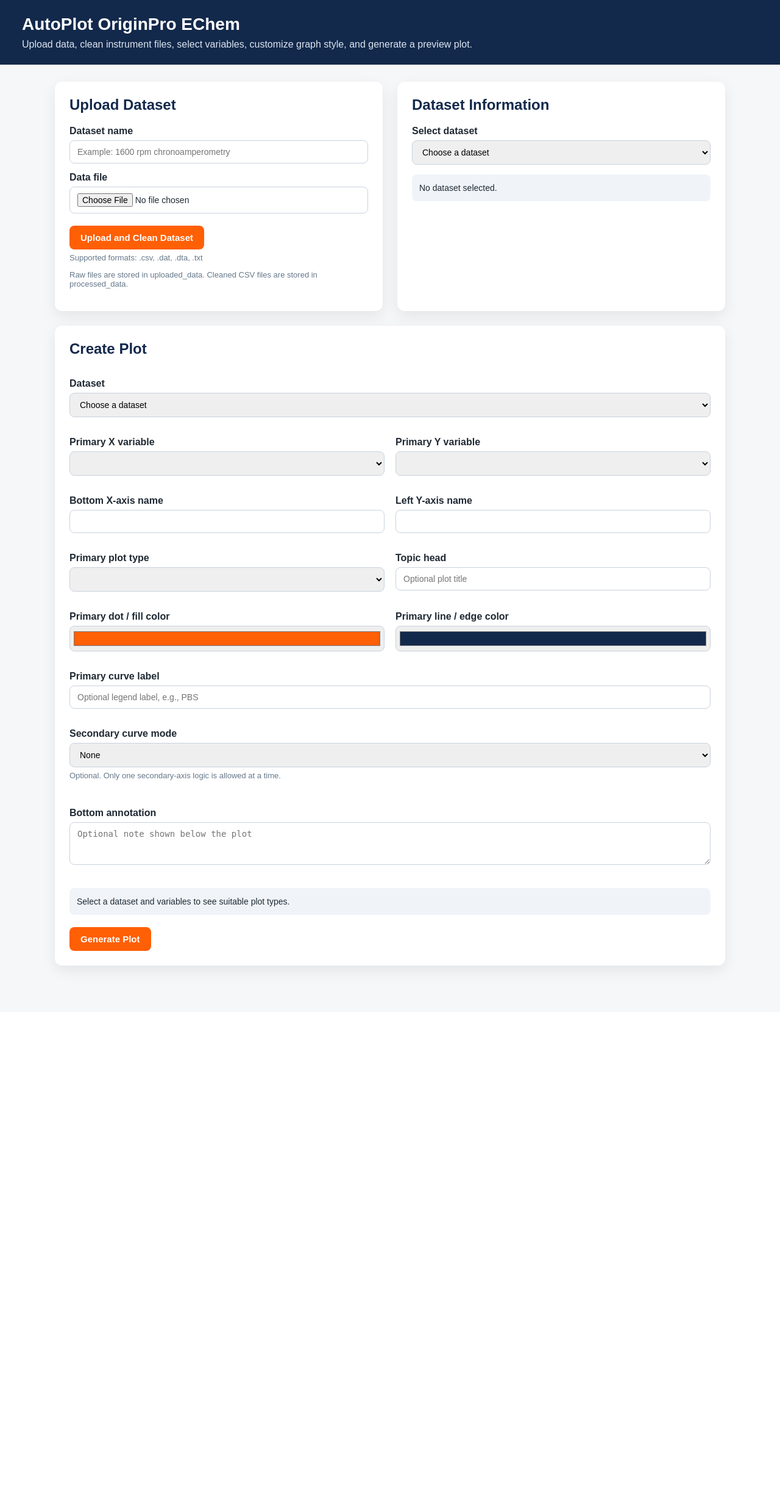
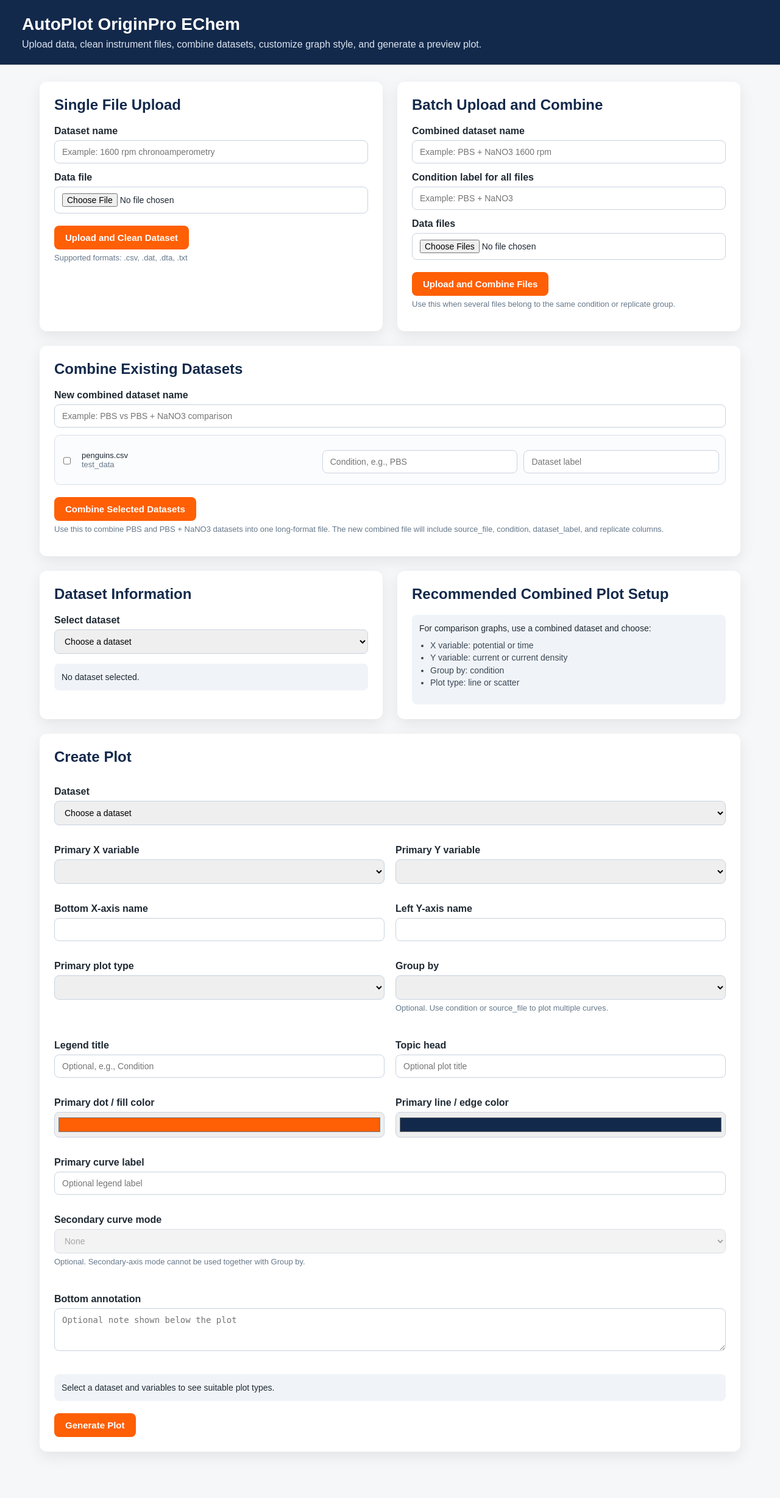
Before and after one commit to ZJYang-96485/Autoplot-OriginPro-EChem, a Flask app: page / in a window 1280 px wide. Shown: the whole page at 61% size. Before the commit the page ends 1601 px from the top, so only its background shows below. Run offline with Flask 3, Linux system fonts and the light colour scheme; lists and menus that the app fills with data are empty.

Commit message:
Add data combiner.

```diff
--- a/app.py
+++ b/app.py
@@ -12,6 +12,7 @@
 from werkzeug.utils import secure_filename
 
 from data_loader import read_dataset, inspect_dataset, save_cleaned_dataset
+from data_combiner import combine_file_paths
 
 
 app = Flask(__name__)
@@ -68,6 +69,20 @@
         return value
 
     return default
+
+
+def safe_output_name(value, default_name):
+    value = str(value).strip()
+
+    if not value:
+        return default_name
+
+    value = secure_filename(value)
+
+    if not value:
+        return default_name
+
+    return value
 
 
 def register_dataset(file_path, dataset_type, source, uploaded_by="user", description=""):
@@ -251,6 +266,39 @@
         raise ValueError("Unsupported plot type.")
 
 
+def plot_grouped_curves(ax, df, x_col, y_col, group_col, plot_type):
+    if plot_type not in ["line", "scatter"]:
+        raise ValueError("Group-by plotting is only supported for line or scatter plots.")
+
+    if y_col in [None, "", "none"]:
+        raise ValueError("Group-by plotting requires a Y variable.")
+
+    data = df[[x_col, y_col, group_col]].dropna()
+
+    if data.empty:
+        raise ValueError("No valid data points were found for the selected group-by plot.")
+
+    for group_name, group in data.groupby(group_col, sort=False):
+        label = str(group_name)
+
+        if plot_type == "scatter":
+            ax.scatter(
+                group[x_col],
+                group[y_col],
+                alpha=0.78,
+                label=label
+            )
+        else:
+            group = group.sort_values(by=x_col)
+            ax.plot(
+                group[x_col],
+                group[y_col],
+                marker="o",
+                linewidth=1.6,
+                label=label
+            )
+
+
 def plot_secondary_line_or_scatter(ax, df, x_col, y_col, plot_type, marker_color, line_color, label):
     data = df[[x_col, y_col]].dropna().sort_values(by=x_col)
 
@@ -288,6 +336,8 @@
     marker_color,
     line_color,
     primary_label,
+    group_col,
+    group_label,
     secondary_mode,
     x2_col,
     y2_col,
@@ -306,6 +356,8 @@
     data_path = Path(dataset["file_path"])
     df = read_dataset(data_path)
 
+    group_col = None if group_col in [None, "", "none"] else group_col
+
     if secondary_mode not in SECONDARY_MODES:
         raise ValueError("Invalid secondary mode.")
 
@@ -314,6 +366,12 @@
 
     if y_col and y_col != "none" and y_col not in df.columns:
         raise ValueError("Primary Y column not found.")
+
+    if group_col is not None and group_col not in df.columns:
+        raise ValueError("Group-by column not found.")
+
+    if group_col is not None and secondary_mode != "none":
+        raise ValueError("Group-by plotting cannot be used together with secondary-axis mode.")
 
     if secondary_mode != "none" and plot_type not in ["line", "scatter"]:
         raise ValueError("Secondary curve mode is only supported for line or scatter plots.")
@@ -346,16 +404,26 @@
 
     fig, ax = plt.subplots(figsize=(8, 5), dpi=150)
 
-    plot_single_curve(
-        ax=ax,
-        df=df,
-        x_col=x_col,
-        y_col=y_col,
-        plot_type=plot_type,
-        marker_color=marker_color,
-        line_color=line_color,
-        label=primary_label
-    )
+    if group_col is not None:
+        plot_grouped_curves(
+            ax=ax,
+            df=df,
+            x_col=x_col,
+            y_col=y_col,
+            group_col=group_col,
+            plot_type=plot_type
+        )
+    else:
+        plot_single_curve(
+            ax=ax,
+            df=df,
+            x_col=x_col,
+            y_col=y_col,
+            plot_type=plot_type,
+            marker_color=marker_color,
+            line_color=line_color,
+            label=primary_label
+        )
 
     final_x_label = x_label if x_label else x_col
 
@@ -427,7 +495,8 @@
         labels += labels_secondary
 
     if handles and any(labels):
-        ax.legend(handles, labels, loc="best")
+        legend_title = group_label if group_col and group_label else group_col
+        ax.legend(handles, labels, loc="best", title=legend_title)
 
     if bottom_annotation:
         fig.text(
@@ -506,6 +575,131 @@
     return redirect(url_for("index"))
 
 
+@app.route("/upload_batch", methods=["POST"])
+def upload_batch_dataset():
+    files = request.files.getlist("dataset_files")
+    files = [file for file in files if file and file.filename]
+
+    if not files:
+        flash("Please select at least one data file.")
+        return redirect(url_for("index"))
+
+    for file in files:
+        if not is_supported_file(file.filename):
+            flash("Only .csv, .dat, .dta, and .txt files are supported for batch upload.")
+            return redirect(url_for("index"))
+
+    timestamp = datetime.now().strftime("%Y%m%d_%H%M%S")
+    raw_paths = []
+
+    for index, file in enumerate(files, start=1):
+        safe_name = secure_filename(file.filename)
+        raw_path = UPLOADED_DATA_DIR / f"{timestamp}_{index:03d}_{safe_name}"
+        file.save(raw_path)
+        raw_paths.append(raw_path)
+
+    batch_name = request.form.get("batch_name", "").strip()
+    condition_label = request.form.get("batch_condition", "").strip()
+
+    output_stem = safe_output_name(batch_name, f"batch_combined_{timestamp}")
+    output_path = PROCESSED_DATA_DIR / f"{timestamp}_{output_stem}_combined.csv"
+
+    condition_labels = None
+
+    if condition_label:
+        condition_labels = [condition_label] * len(raw_paths)
+
+    try:
+        combine_file_paths(
+            file_paths=raw_paths,
+            output_path=output_path,
+            condition_labels=condition_labels
+        )
+    except Exception as error:
+        flash(f"Batch upload saved raw files, but combining failed: {error}")
+        return redirect(url_for("index"))
+
+    description = batch_name if batch_name else "Batch uploaded and combined dataset."
+
+    register_dataset(
+        file_path=output_path,
+        dataset_type="combined_data",
+        source=f"Batch combined upload: {len(raw_paths)} files",
+        uploaded_by="user",
+        description=description
+    )
+
+    flash("Batch files uploaded, cleaned, and combined successfully.")
+    return redirect(url_for("index"))
+
+
+@app.route("/combine_existing", methods=["POST"])
+def combine_existing_datasets():
+    dataset_ids = request.form.getlist("combine_dataset_ids")
+
+    if len(dataset_ids) < 2:
+        flash("Please select at least two datasets to combine.")
+        return redirect(url_for("index"))
+
+    selected_datasets = []
+    file_paths = []
+    condition_labels = []
+    dataset_labels = []
+
+    for dataset_id in dataset_ids:
+        dataset = get_dataset(dataset_id)
+
+        if dataset is None:
+            continue
+
+        condition = request.form.get(f"condition_{dataset_id}", "").strip()
+        dataset_label = request.form.get(f"dataset_label_{dataset_id}", "").strip()
+
+        if not condition:
+            condition = dataset.get("description") or Path(dataset["file_path"]).stem
+
+        if not dataset_label:
+            dataset_label = dataset.get("file_name") or Path(dataset["file_path"]).stem
+
+        selected_datasets.append(dataset)
+        file_paths.append(Path(dataset["file_path"]))
+        condition_labels.append(condition)
+        dataset_labels.append(dataset_label)
+
+    if len(file_paths) < 2:
+        flash("At least two valid datasets are required for combining.")
+        return redirect(url_for("index"))
+
+    timestamp = datetime.now().strftime("%Y%m%d_%H%M%S")
+    combined_name = request.form.get("combined_existing_name", "").strip()
+    output_stem = safe_output_name(combined_name, f"selected_combined_{timestamp}")
+    output_path = PROCESSED_DATA_DIR / f"{timestamp}_{output_stem}_combined.csv"
+
+    try:
+        combine_file_paths(
+            file_paths=file_paths,
+            output_path=output_path,
+            condition_labels=condition_labels,
+            dataset_labels=dataset_labels
+        )
+    except Exception as error:
+        flash(f"Combining selected datasets failed: {error}")
+        return redirect(url_for("index"))
+
+    description = combined_name if combined_name else "Combined from selected existing datasets."
+
+    register_dataset(
+        file_path=output_path,
+        dataset_type="combined_data",
+        source=f"Combined from {len(selected_datasets)} existing datasets",
+        uploaded_by="user",
+        description=description
+    )
+
+    flash("Selected datasets combined successfully.")
+    return redirect(url_for("index"))
+
+
 @app.route("/dataset/<dataset_id>/columns", methods=["GET"])
 def dataset_columns(dataset_id):
     dataset = get_dataset(dataset_id)
@@ -571,6 +765,8 @@
     marker_color = request.form.get("marker_color", "#FF5F05")
     line_color = request.form.get("line_color", "#13294B")
     primary_label = request.form.get("primary_label", "").strip()
+    group_col = request.form.get("group_col")
+    group_label = request.form.get("group_label", "").strip()
 
     secondary_mode = request.form.get("secondary_mode", "none")
     x2_col = request.form.get("x2_col")
@@ -581,6 +777,9 @@
     second_marker_color = request.form.get("second_marker_color", "#9A4DFF")
     second_line_color = request.form.get("second_line_color", "#9A4DFF")
     second_label = request.form.get("second_label", "").strip()
+
+    if group_col not in [None, "", "none"]:
+        secondary_mode = "none"
 
     form_state = {
         "dataset_id": dataset_id,
@@ -594,6 +793,8 @@
         "marker_color": marker_color,
         "line_color": line_color,
         "primary_label": primary_label,
+        "group_col": group_col,
+        "group_label": group_label,
         "secondary_mode": secondary_mode,
         "x2_col": x2_col,
         "y2_col": y2_col,
@@ -618,6 +819,8 @@
             marker_color=marker_color,
             line_color=line_color,
             primary_label=primary_label,
+            group_col=group_col,
+            group_label=group_label,
             secondary_mode=secondary_mode,
             x2_col=x2_col,
             y2_col=y2_col,
--- a/templates/index.html
+++ b/templates/index.html
@@ -30,7 +30,7 @@
         }
 
         main {
-            max-width: 1100px;
+            max-width: 1150px;
             margin: 28px auto;
             padding: 0 24px 48px 24px;
         }
@@ -74,6 +74,11 @@
         textarea {
             min-height: 70px;
             resize: vertical;
+        }
+
+        input[type="checkbox"] {
+            width: auto;
+            margin-right: 8px;
         }
 
         input[type="color"] {
@@ -167,9 +172,39 @@
             display: none;
         }
 
+        .combine-list {
+            margin-top: 12px;
+            max-height: 310px;
+            overflow-y: auto;
+            border: 1px solid #d8dee8;
+            border-radius: 10px;
+            padding: 10px;
+            background: #fbfcfe;
+        }
+
+        .combine-row {
+            display: grid;
+            grid-template-columns: 24px 1.2fr 1fr 1fr;
+            gap: 10px;
+            align-items: center;
+            padding: 8px 0;
+            border-bottom: 1px solid #e7ecf3;
+        }
+
+        .combine-row:last-child {
+            border-bottom: none;
+        }
+
+        .combine-name {
+            font-size: 13px;
+            color: #1f2933;
+            overflow-wrap: anywhere;
+        }
+
         @media (max-width: 820px) {
             .grid,
-            .form-grid {
+            .form-grid,
+            .combine-row {
                 grid-template-columns: 1fr;
             }
 
@@ -183,7 +218,7 @@
 <body>
 <header>
     <h1>AutoPlot OriginPro EChem</h1>
-    <p>Upload data, clean instrument files, select variables, customize graph style, and generate a preview plot.</p>
+    <p>Upload data, clean instrument files, combine datasets, customize graph style, and generate a preview plot.</p>
 </header>
 
 <main>
@@ -199,7 +234,7 @@
 
     <div class="grid">
         <section class="card">
-            <h2>Upload Dataset</h2>
+            <h2>Single File Upload</h2>
 
             <form action="{{ url_for('upload_dataset') }}" method="post" enctype="multipart/form-data">
                 <label for="dataset_name">Dataset name</label>
@@ -212,7 +247,52 @@
             </form>
 
             <p class="hint">Supported formats: .csv, .dat, .dta, .txt</p>
-            <p class="hint">Raw files are stored in uploaded_data. Cleaned CSV files are stored in processed_data.</p>
+        </section>
+
+        <section class="card">
+            <h2>Batch Upload and Combine</h2>
+
+            <form action="{{ url_for('upload_batch_dataset') }}" method="post" enctype="multipart/form-data">
+                <label for="batch_name">Combined dataset name</label>
+                <input type="text" id="batch_name" name="batch_name" placeholder="Example: PBS + NaNO3 1600 rpm">
+
+                <label for="batch_condition">Condition label for all files</label>
+                <input type="text" id="batch_condition" name="batch_condition" placeholder="Example: PBS + NaNO3">
+
+                <label for="dataset_files">Data files</label>
+                <input type="file" id="dataset_files" name="dataset_files" accept=".csv,.dat,.dta,.txt" multiple>
+
+                <button type="submit">Upload and Combine Files</button>
+            </form>
+
+            <p class="hint">Use this when several files belong to the same condition or replicate group.</p>
+        </section>
+
+        <section class="card full-width">
+            <h2>Combine Existing Datasets</h2>
+
+            <form action="{{ url_for('combine_existing_datasets') }}" method="post">
+                <label for="combined_existing_name">New combined dataset name</label>
+                <input type="text" id="combined_existing_name" name="combined_existing_name" placeholder="Example: PBS vs PBS + NaNO3 comparison">
+
+                <div class="combine-list">
+                    {% for dataset in datasets %}
+                        <div class="combine-row">
+                            <input type="checkbox" name="combine_dataset_ids" value="{{ dataset.dataset_id }}">
+                            <div class="combine-name">
+                                {{ dataset.file_name }}<br>
+                                <span class="hint">{{ dataset.dataset_type }}</span>
+                            </div>
+                            <input type="text" name="condition_{{ dataset.dataset_id }}" placeholder="Condition, e.g., PBS">
+                            <input type="text" name="dataset_label_{{ dataset.dataset_id }}" placeholder="Dataset label">
+                        </div>
+                    {% endfor %}
+                </div>
+
+                <button type="submit">Combine Selected Datasets</button>
+            </form>
+
+            <p class="hint">Use this to combine PBS and PBS + NaNO3 datasets into one long-format file. The new combined file will include source_file, condition, dataset_label, and replicate columns.</p>
         </section>
 
         <section class="card">
@@ -230,6 +310,19 @@
 
             <div id="dataset_info" class="dataset-info">
                 No dataset selected.
+            </div>
+        </section>
+
+        <section class="card">
+            <h2>Recommended Combined Plot Setup</h2>
+            <div class="dataset-info">
+                For comparison graphs, use a combined dataset and choose:
+                <ul class="small-list">
+                    <li>X variable: potential or time</li>
+                    <li>Y variable: current or current density</li>
+                    <li>Group by: condition</li>
+                    <li>Plot type: line or scatter</li>
+                </ul>
             </div>
         </section>
 
@@ -277,6 +370,17 @@
                     </div>
 
                     <div>
+                        <label for="group_col">Group by</label>
+                        <select id="group_col" name="group_col"></select>
+                        <p class="hint">Optional. Use condition or source_file to plot multiple curves.</p>
+                    </div>
+
+                    <div>
+                        <label for="group_label">Legend title</label>
+                        <input type="text" id="group_label" name="group_label" value="{{ form_state.group_label or '' }}" placeholder="Optional, e.g., Condition">
+                    </div>
+
+                    <div>
                         <label for="plot_title">Topic head</label>
                         <input type="text" id="plot_title" name="plot_title" value="{{ form_state.plot_title or '' }}" placeholder="Optional plot title">
                     </div>
@@ -293,7 +397,7 @@
 
                     <div class="form-grid-full">
                         <label for="primary_label">Primary curve label</label>
-                        <input type="text" id="primary_label" name="primary_label" value="{{ form_state.primary_label or '' }}" placeholder="Optional legend label, e.g., PBS">
+                        <input type="text" id="primary_label" name="primary_label" value="{{ form_state.primary_label or '' }}" placeholder="Optional legend label">
                     </div>
 
                     <div class="form-grid-full">
@@ -303,7 +407,7 @@
                             <option value="same_y_different_x" {% if form_state.secondary_mode == "same_y_different_x" %}selected{% endif %}>Y(X1) and Y(X2): same Y, different X</option>
                             <option value="same_x_different_y" {% if form_state.secondary_mode == "same_x_different_y" %}selected{% endif %}>Y1(X) and Y2(X): same X, different Y</option>
                         </select>
-                        <p class="hint">Optional. Only one secondary-axis logic is allowed at a time.</p>
+                        <p class="hint">Optional. Secondary-axis mode cannot be used together with Group by.</p>
                     </div>
 
                     <div id="secondary_options" class="form-grid-full secondary-box hidden">
@@ -311,13 +415,13 @@
                             <div id="x2_block">
                                 <label for="x2_col">Second X variable</label>
                                 <select id="x2_col" name="x2_col"></select>
-                                <p class="hint">Used only for Y(X1) and Y(X2). This variable uses the top X-axis.</p>
+                                <p class="hint">Used only for Y(X1) and Y(X2).</p>
                             </div>
 
                             <div id="y2_block">
                                 <label for="y2_col">Second Y variable</label>
                                 <select id="y2_col" name="y2_col"></select>
-                                <p class="hint">Used only for Y1(X) and Y2(X). This variable uses the right Y-axis.</p>
+                                <p class="hint">Used only for Y1(X) and Y2(X).</p>
                             </div>
 
                             <div id="top_x_label_block">
@@ -388,6 +492,8 @@
     const ySelect = document.getElementById("y_col");
     const x2Select = document.getElementById("x2_col");
     const y2Select = document.getElementById("y2_col");
+    const groupSelect = document.getElementById("group_col");
+    const groupLabelInput = document.getElementById("group_label");
     const plotTypeSelect = document.getElementById("plot_type");
     const xLabelInput = document.getElementById("x_label");
     const yLabelInput = document.getElementById("y_label");
@@ -433,6 +539,14 @@
         topXLabelBlock.classList.add("hidden");
         rightYLabelBlock.classList.add("hidden");
 
+        if (groupSelect.value !== "none") {
+            secondaryModeSelect.value = "none";
+            secondaryModeSelect.disabled = true;
+            return;
+        }
+
+        secondaryModeSelect.disabled = false;
+
         if (mode === "same_y_different_x") {
             secondaryOptions.classList.remove("hidden");
             x2Block.classList.remove("hidden");
@@ -452,6 +566,7 @@
             clearSelect(ySelect);
             clearSelect(x2Select);
             clearSelect(y2Select);
+            clearSelect(groupSelect);
             clearSelect(plotTypeSelect);
             return;
         }
@@ -465,10 +580,12 @@
                 clearSelect(ySelect);
                 clearSelect(x2Select);
                 clearSelect(y2Select);
+                clearSelect(groupSelect);
 
                 addOption(ySelect, "none", "None / count or histogram", formState.y_col);
                 addOption(x2Select, "none", "None", formState.x2_col);
                 addOption(y2Select, "none", "None", formState.y2_col);
+                addOption(groupSelect, "none", "None", formState.group_col);
 
                 data.column_names.forEach(column => {
                     const type = data.column_types[column];
@@ -477,6 +594,7 @@
                     addOption(ySelect, column, labelColumn(column, type), formState.y_col);
                     addOption(x2Select, column, labelColumn(column, type), formState.x2_col);
                     addOption(y2Select, column, labelColumn(column, type), formState.y2_col);
+                    addOption(groupSelect, column, labelColumn(column, type), formState.group_col);
                 });
 
                 if (!formState.x_col && data.numeric_columns.length > 0) {
@@ -485,6 +603,10 @@
 
                 if (!formState.y_col && data.numeric_columns.length > 1) {
                     ySelect.value = data.numeric_columns[1];
+                }
+
+                if (!formState.group_col && data.column_names.includes("condition")) {
+                    groupSelect.value = "condition";
                 }
 
                 if (!formState.x2_col && data.numeric_columns.length > 2) {
@@ -503,6 +625,10 @@
                     yLabelInput.value = ySelect.value;
                 }
 
+                if (!groupLabelInput.value && groupSelect.value && groupSelect.value !== "none") {
+                    groupLabelInput.value = groupSelect.value;
+                }
+
                 if (!topXLabelInput.value && x2Select.value && x2Select.value !== "none") {
                     topXLabelInput.value = x2Select.value;
                 }
@@ -512,6 +638,7 @@
                 }
 
                 updatePlotTypeOptions();
+                toggleSecondaryOptions();
             });
     }
 
@@ -568,11 +695,10 @@
                 <strong>Y type:</strong> ${data.y_type}<br>
                 <strong>Suggested plot types:</strong> ${data.plot_types.join(", ")}<br>
                 <ul class="small-list">
-                    <li>Numeric X + numeric Y: scatter or line</li>
-                    <li>Categorical X + numeric Y: bar or box</li>
-                    <li>Categorical X without Y: count</li>
-                    <li>Numeric X without Y: histogram</li>
-                    <li>Secondary mode supports only one logic: Y(X1)/Y(X2) or Y1(X)/Y2(X)</li>
+                    <li>Use Group by = condition to draw multiple curves from a combined dataset</li>
+                    <li>Group-by plotting supports line or scatter plots</li>
+                    <li>Secondary-axis mode supports only one logic: Y(X1)/Y(X2) or Y1(X)/Y2(X)</li>
+                    <li>Group by and secondary-axis mode cannot be used together</li>
                 </ul>
             `;
         });
@@ -583,11 +709,13 @@
         formState.y_col = null;
         formState.x2_col = null;
         formState.y2_col = null;
+        formState.group_col = null;
         formState.plot_type = null;
         xLabelInput.value = "";
         yLabelInput.value = "";
         topXLabelInput.value = "";
         rightYLabelInput.value = "";
+        groupLabelInput.value = "";
         loadDatasetColumns(datasetSelect.value);
     });
 
@@ -608,6 +736,14 @@
         }
 
         updatePlotTypeOptions();
+    });
+
+    groupSelect.addEventListener("change", () => {
+        if (groupSelect.value !== "none") {
+            groupLabelInput.value = groupSelect.value;
+        }
+
+        toggleSecondaryOptions();
     });
 
     x2Select.addEventListener("change", () => {
```
Also changed, not shown: data_combiner.py (added, +80 -0 lines), data_storage/metadata/dataset_manifest.json (+38 -0 lines).
